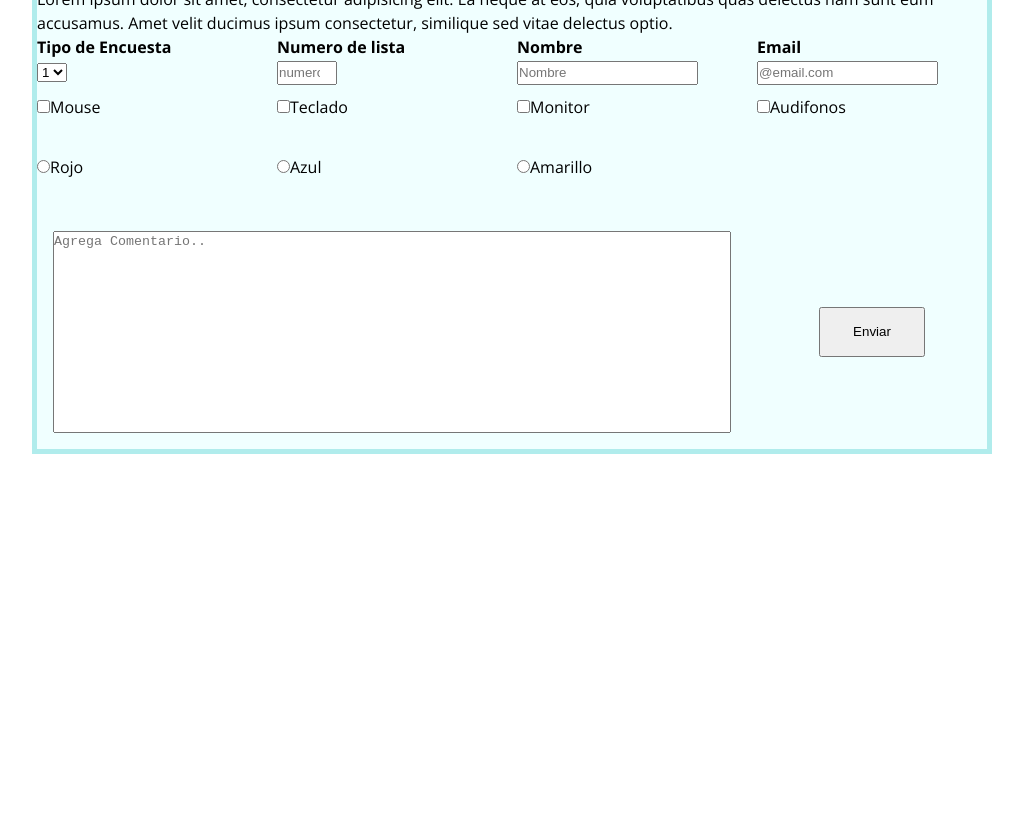
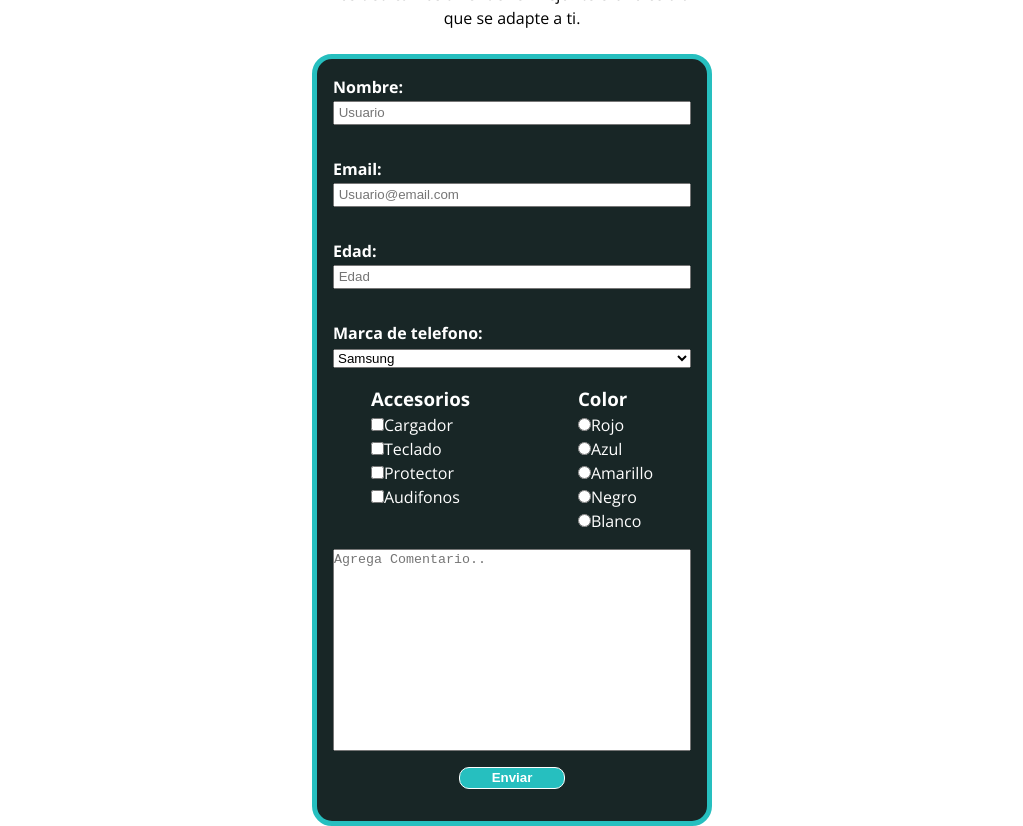
Before and after one commit to dandanidanm/prueba-formulario, a plain HTML site: page index.html in a window 1280 px wide. Shown: the part 66-892 px from the top of the page, without its empty margins (128-1151 px from the left). Before the commit the page ends 800 px from the top, so only its background shows below. Drawn offline with nearby package versions, Linux system fonts and the light colour scheme.

Commit message:
modificando el css (color y flexbox) y el html(agregando contenido de celulares)

```diff
--- a/index.html
+++ b/index.html
@@ -12,41 +12,48 @@
 </head>
 <body>
   <div class="container">
-    <h1 id="title">Formulario de Encuenta</h1>
-    <p id="description">Lorem ipsum dolor sit amet, consectetur adipisicing elit. Ea neque at eos, quia voluptatibus quas delectus nam sunt eum accusamus. Amet velit ducimus ipsum consectetur, similique sed vitae delectus optio.</p>
+    <h1 id="title">Tienda de Celulares</h1>
+    <p id="description">Nos dedicamos a vender el mejor telefono celular que se adapte a ti.</p>
     <form action="" id="survey-form">
-      <label for="dropdown">
-        <h3>Tipo de Encuesta</h3>
+      <label for="name" id="name-label">
+        Nombre:
+        <input type="text" id='name' placeholder=" Usuario" required>
+      </label>
+      <label for="email" id="email-label">
+        Email:
+        <input type="email" id="email" required placeholder=" Usuario@email.com">
+      </label>
+      <label for="number" id="number-label">
+        Edad:
+        <input type="number" placeholder=' Edad' min="0" max="100" id="number" required>
+      </label>
+      <label for="dropdown" id="dropdown-label">
+        Marca de telefono:
         <select id="dropdown">
-          <option value="1">1</option>
-          <option value="2">2</option>
-          <option value="3">3</option>
+          <option value="Samsung">Samsung</option>
+          <option value="Motorola">Motorola</option>
+          <option value="iPhone">iPhone</option>
+          <option value="Redmi">Redmi</option>
         </select>
       </label>
-      <label for="number" id="number-label">
-        <h3>Numero de lista</h3>
-        <input type="number" placeholder='numero' min="0" max="100" id="number" required>
-      </label>
-      <label for="name" id="name-label">
-        <h3>Nombre</h3>
-        <input type="text" id='name' placeholder="Nombre" required>
-      </label>
-      <label for="email" id="email-label">
-        <h3>Email</h3>
-        <input type="email" id="email" required placeholder="@email.com">
-      </label>
-      <label for="mouse">
-        <input type="checkbox" id="mouse" value="mouse" name="pc">Mouse
+      <div class="accesorios-color">
+        <div class="accesorios">
+          <h3>Accesorios</h3>
+          <label for="cargador">
+            <input type="checkbox" id="cargador" value="cargador" name="celular">Cargador
           </label>
           <label for="teclado">
-        <input type="checkbox" id="teclado" value="teclado"  name="pc">Teclado
+            <input type="checkbox" id="teclado" value="teclado"  name="celular">Teclado
           </label>
-      <label for="monitor">
-        <input type="checkbox" id="monitor" value="monitor" name="pc">Monitor
+          <label for="protector">
+            <input type="checkbox" id="protector" value="protector" name="celular">Protector
           </label>
           <label for="audifonos">
-        <input type="checkbox" id="audifonos" value="audifonos" name="pc">Audifonos
+            <input type="checkbox" id="audifonos" value="audifonos" name="celular">Audifonos
           </label>
+        </div>
+        <div class="color">
+          <h3>Color</h3>
           <label for="rojo">
             <input type="radio" name="color" id="rojo" value="rojo">Rojo
           </label>
@@ -56,9 +63,15 @@
           <label for="amarillo">
             <input type="radio" name="color" id="amarillo" value="amarillo">Amarillo
           </label>
-
+          <label for="negro">
+            <input type="radio" name="color" id="negro" value="negro">Negro
+          </label>
+          <label for="blanco">
+            <input type="radio" name="color" id="blanco" value="blanco">Blanco
+          </label>
+        </div>
+      </div>
       <textarea cols="30" rows="10" placeholder="Agrega Comentario.."></textarea>
-
       <button type="submit">Enviar</button>
     </form>
   </div>
--- a/style.css
+++ b/style.css
@@ -12,31 +12,87 @@ html {
  }
 
  .container{
-   max-width: 960px;
-   margin-left: auto;
-   margin-right: auto;
-   background-color: azure;
-   border: 5px solid rgb(176, 236, 236);
+  max-width: 400px;
+  margin-left: auto;
+  margin-right: auto;
   }
 
   #survey-form{
-  display: grid;
-  grid-template-columns: repeat(4,1fr);
-  grid-template-rows: repeat(3,1fr);
-  grid-gap: 10px;
+    display: flex;
+    width: 100%;
+    flex-direction: column;
+    background-color: rgb(24, 38, 38);
+    border: 5px solid rgb(38, 191, 191);
+    border-radius: 20px;
+    margin-top: 1.5rem;
  }
-
- #survey-form h3{
-   font-size: 1rem;
-
+ #name-label{
+   margin: 1rem;
+   color: white;
+   font-weight: bold;
+ }
+ #name{
+  width: 100%;
+ }
+ #email-label{
+  margin: 1rem;
+  color: white;
+  font-weight: bold;
+ }
+ #email{
+   width: 100%;
+ }
+ #number-label{
+  margin: 1rem;
+  color: white;
+  font-weight: bold;
+ }
+ #number{
+   width: 100%;
+ }
+ #dropdown-label{
+  margin: 1rem;
+  color: white;
+  font-weight: bold;
+ }
+ #dropdown{
+   width: 100%;
+ }
+ .accesorios-color{
+   display: flex;
+   justify-content: space-around;
+   width: 100%;
+ }
+ .accesorios{
+   color: white;
+  display: flex;
+  flex-direction: column;
+ }
+ .color{
+   color: white;
+  display: flex;
+  flex-direction: column;
  }
  textarea{
   resize: none;
-  grid-column: 1/4;
   margin: 1rem;
  }
  button{
-   padding: .8rem 2rem;
+   padding: 0 2rem;
    justify-self: center;
    align-self: center;
+   margin-bottom: 2rem;
+   background-color: rgb(38, 191, 191);
+   border-radius: 10px;
+   border: thin solid #fff;
+   color: #fff;
+   font-weight: bold;
+   cursor: pointer;
  }
+ button:hover{
+  background-color: rgb(8, 49, 49);
+ }
+
+ h1, p {
+   text-align: center;
+ }
```
Lines whose indentation alone changed are shown as unchanged.
